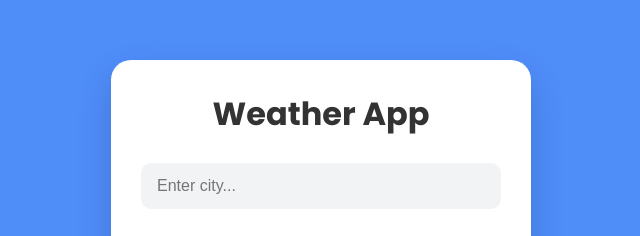
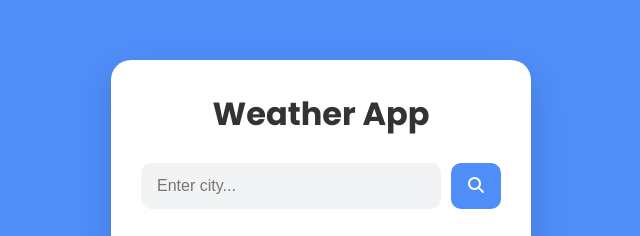
Before and after one commit to Ayushgupta0508/weather-app, a plain HTML site: page index.html in a window 1280 px wide. Shown: the part 104-340 px from the top of the page, without its empty margins (319-959 px from the left). Drawn offline with Linux system fonts and the light colour scheme.

Commit message:
Fix missing search button

```diff
--- a/index.html
+++ b/index.html
@@ -32,7 +32,9 @@
         autocomplete="off"
       >
 
-
+      <button class="search-btn">
+        <i class="fa-solid fa-magnifying-glass"></i>
+      </button>
 
     </form>
 
```
